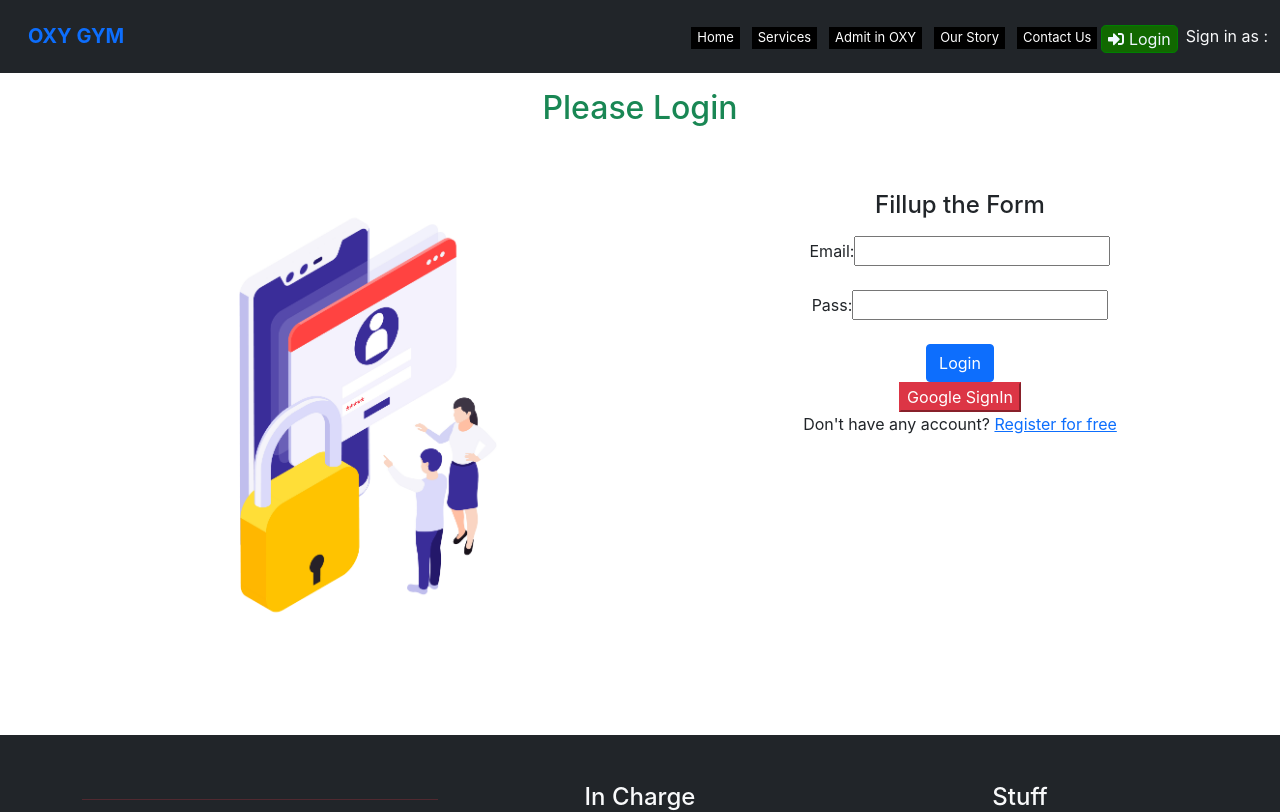
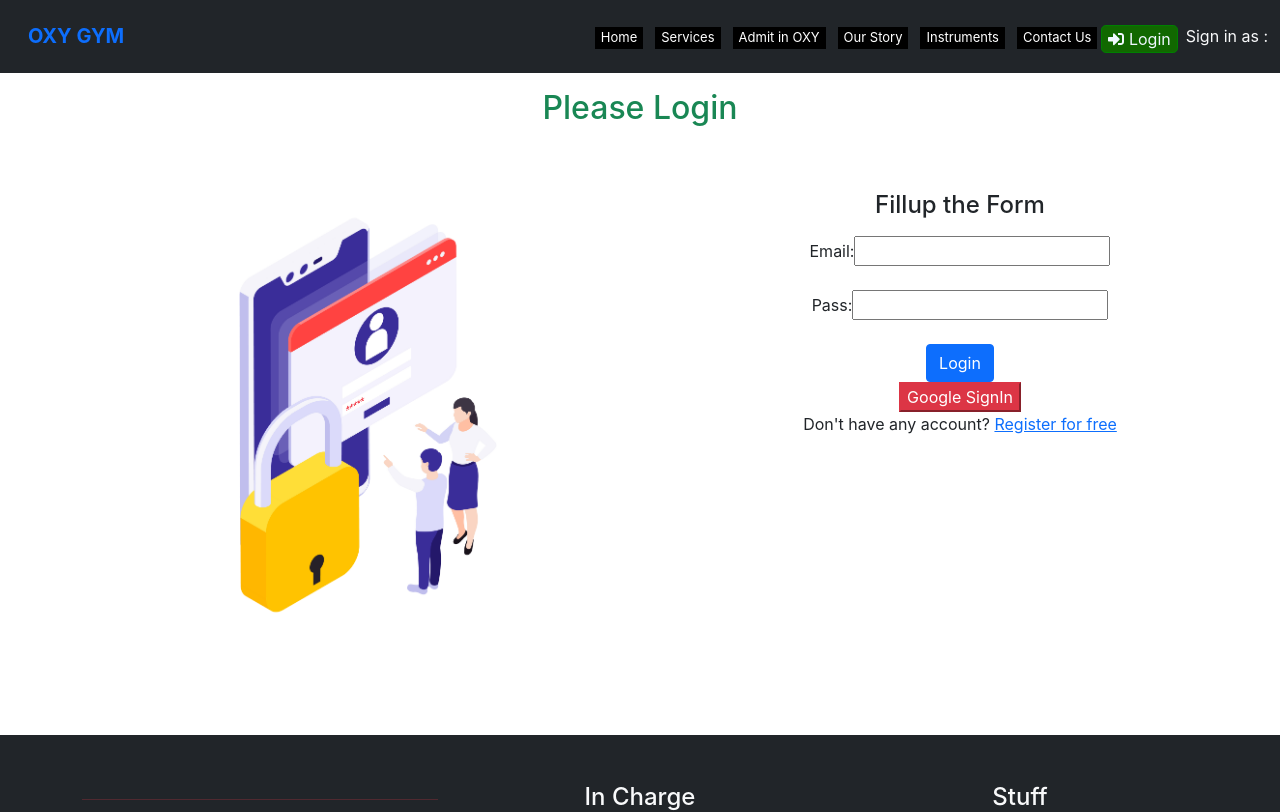
Before and after one commit to surid-s/OXY_GYM, a React (Create React App) app: page /login in a window 1280 px wide. Shown: the top 812 px of the page. Built offline with nearby package versions, Linux system fonts and the light colour scheme; no server answers.

Commit message:
all done

```diff
--- a/src/App.js
+++ b/src/App.js
@@ -14,6 +14,7 @@ import Footer from "./components/pages/footer/Footer"
 import Singup from "./components/pages/Login&signup/Singup"
 import AuthProvider from "./context/AuthProvider"
 import Booking from "./components/pages/Booking/Booking"
+import Instruments from "./components/Instruments/Instruments"
 
 function App() {
   return (
@@ -34,6 +35,9 @@ function App() {
             <Route path="/services">
               <ServicesPage></ServicesPage>
             </Route>
+            <PrivateRoute path="/instru">
+              <Instruments></Instruments>
+            </PrivateRoute>
             <Route path="/contact">
               <Contact></Contact>
             </Route>
--- /dev/null
+++ b/src/components/Instruments/Instruments.js
@@ -0,0 +1,12 @@
+import React from 'react';
+
+const Instruments = () => {
+    return (
+        <div>
+            <h1 className="about">This section is under build.</h1>
+            <p>Please visit later</p>
+        </div>
+    );
+};
+
+export default Instruments;
--- a/src/components/pages/header/Header.js
+++ b/src/components/pages/header/Header.js
@@ -46,6 +46,11 @@ const Header = () => {
                   <button className="menuBtn">Our Story</button>
                 </NavLink>
               </Nav.Link>
+              <Nav.Link>
+                <NavLink to="/instru" className="nav-link">
+                  <button className="menuBtn">Instruments</button>
+                </NavLink>
+              </Nav.Link>
 
               <Nav.Link>
                 <NavLink to="/contact" className="nav-link">
```
